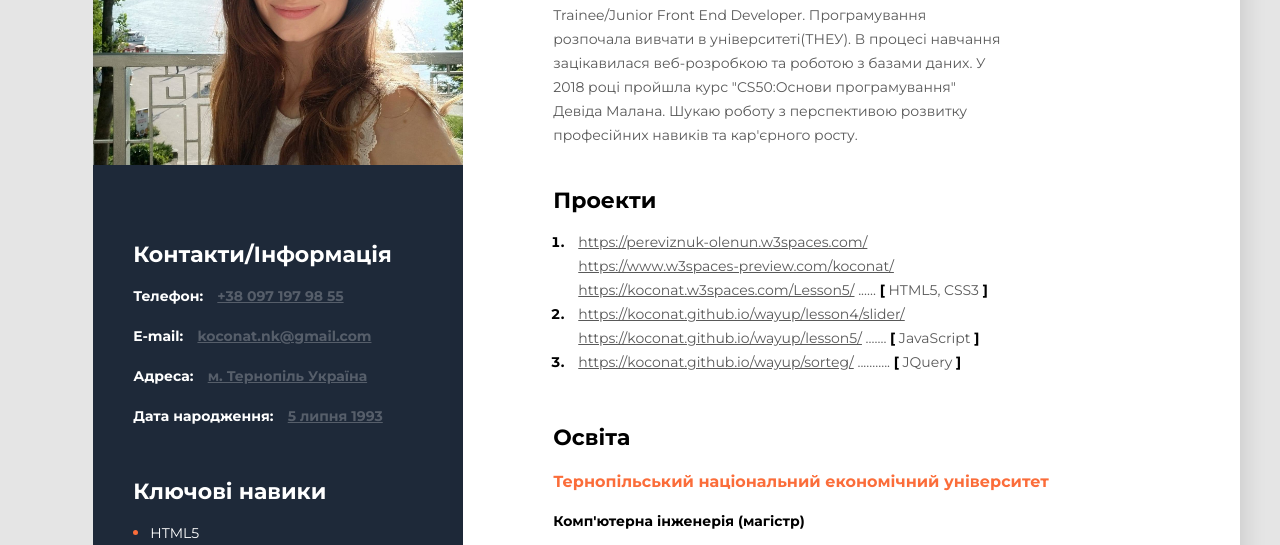
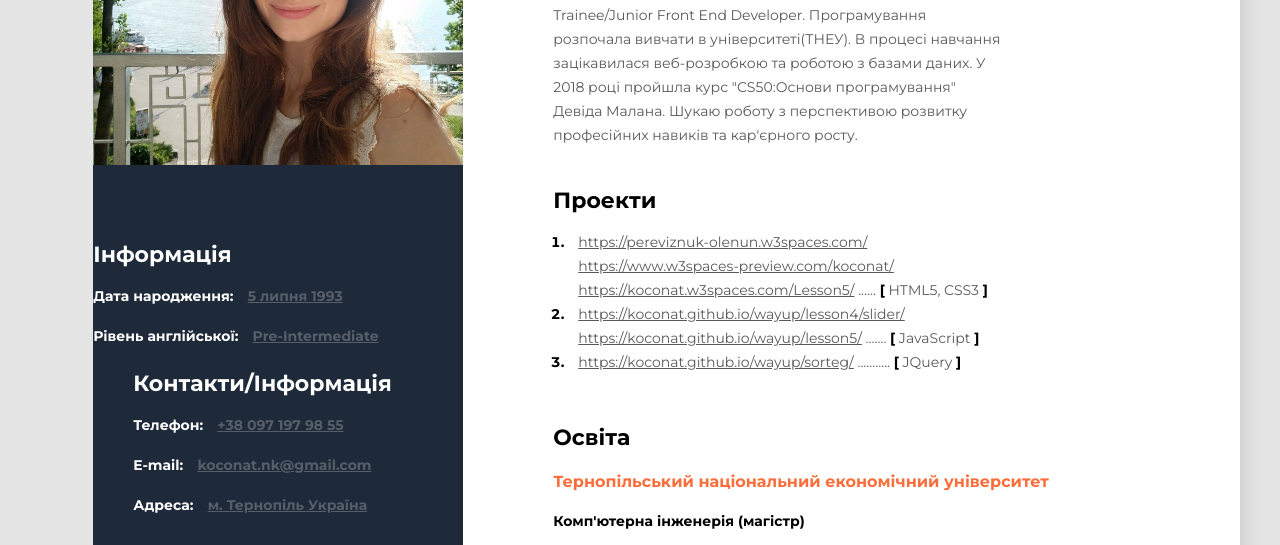
Before and after one commit to koconat/wayup, a plain HTML site: page index.html in a window 1280 px wide. Shown: the part 249-794 px from the top of the page. Drawn offline with Linux system fonts and the light colour scheme.

Commit message:
Update index.html

```diff
--- a/index.html
+++ b/index.html
@@ -89,6 +89,20 @@
     <!--Sidebar-->
     <aside class="sidebar">
         <img src="photo.jpg" alt="user photo" class="photo">
+        <!--Info-->
+        <div class="info">
+            <h3 class="sidebar_title">Інформація</h3>
+            <div>
+                <p>
+                    <span class="contact_type">Дата народження:</span>
+                    <a href="№" class="contact_link"> 5 липня 1993</a>
+                </p>
+                <p>
+                    <span class="contact_type">Рівень англійської:</span>
+                    <a href="№" class="contact_link"> Pre-Intermediate</a>
+                </p>
+            </div>
+        </div>
         <!--Contacts-->
         <div class="contacts">
             <h3 class="sidebar_title">Контакти/Інформація</h3>
@@ -104,10 +118,6 @@
                 <p>
                     <span class="contact_type">Адреса:</span>
                     <a href="№" class="contact_link"> м. Тернопіль Україна</a>
-                </p>
-                <p>
-                    <span class="contact_type">Дата народження:</span>
-                    <a href="№" class="contact_link"> 5 липня 1993</a>
                 </p>
             </div>
         </div>
```
